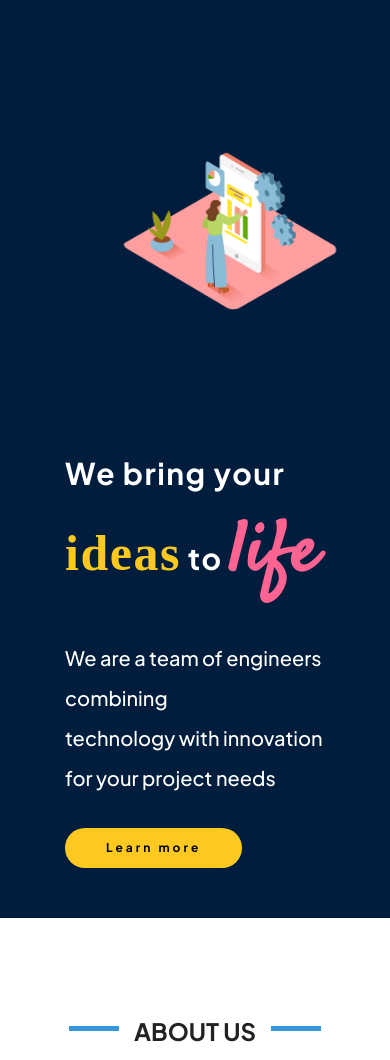
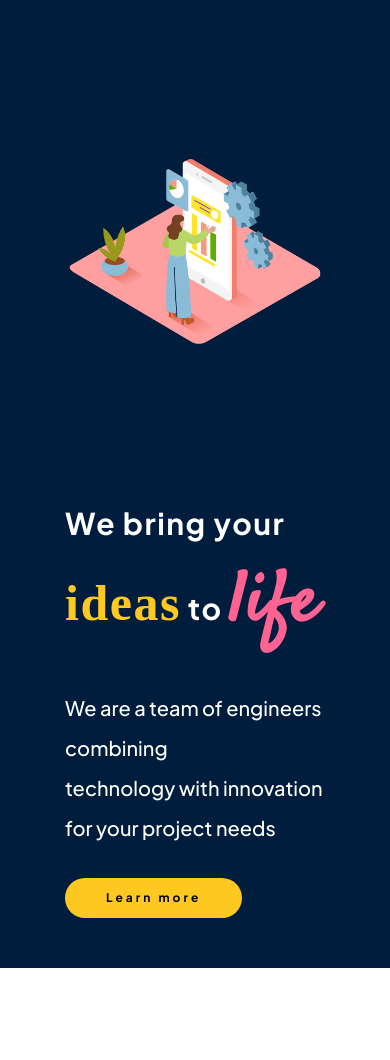
Before and after one commit to tanusnm/nesa_test, a plain HTML site: page index.html in a window 390 px wide. Shown: the part 100-1160 px from the top of the page. Drawn offline with nearby package versions, Linux system fonts and the light colour scheme; files whose address does not match are found by name; a web font is replaced by a local one.

Commit message:
About section image size fixed

```diff
--- a/assets/css/style.css
+++ b/assets/css/style.css
@@ -47,6 +47,38 @@ h3{
   font-size: 18px;
   color: #104C63;
   text-align: left;
+}
+/* Define the styling for the .hr-lines class */
+.hr-lines {
+    position: relative;
+    font-size: 24px;
+    color: blue;
+    text-align: center;
+    margin: 0; /* Remove default margin */
+    padding: 0; /* Remove default padding */
+}
+
+/* Create a blue line on the left */
+.hr-lines::before,
+.hr-lines::after {
+    content: "";
+    position: absolute;
+    top: 50%;
+    width: 4px; /* Increase the line width */
+    height: 100%; /* Remove padding between lines and title */
+    background-color: blue;
+}
+
+/* Position the left line */
+.hr-lines::before {
+    left: 0;
+    transform: translateY(-50%);
+}
+
+/* Position the right line */
+.hr-lines::after {
+    right: 0;
+    transform: translateY(-50%);
 }
 /*--------------------------------------------------------------
 # Header
@@ -268,11 +300,10 @@ h3{
     height: auto;
 }
 #hero .hero-img {
-		height:250px;
-		width: 250px;
+		height:300px;
+		width: 300px;
         margin-top: 100px; /* Add some space between image and text */
 		background-position: center;
-		margin-left:55px;
     }
 	    .row {
         flex-direction: column; /* Stack columns on smaller screens */
@@ -417,6 +448,12 @@ section {
   .about h2 {
     font-size: 24px;
   }
+  .about .about-img {
+		height:300px;
+		width: 300px;
+		background-position: center;
+
+    }
 }
 
 /*--------------------------------------------------------------
```
